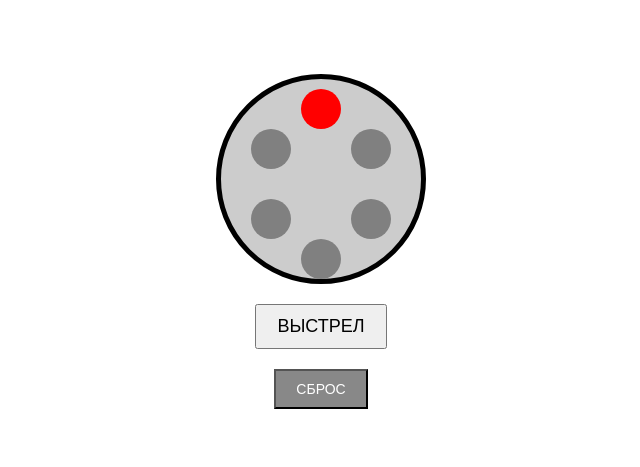
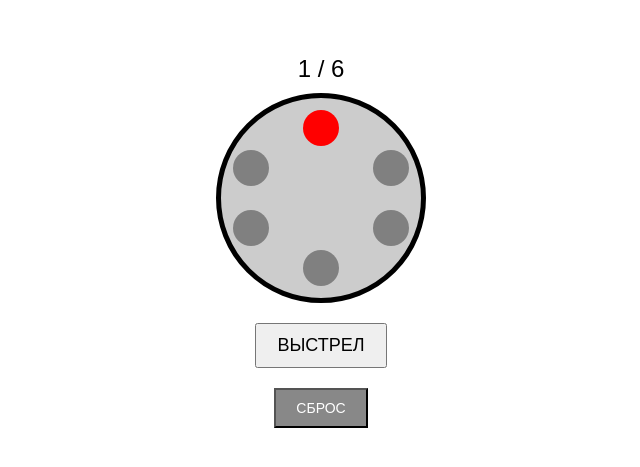
Before and after one commit to w1th3r1ngs/liars-bar, a plain HTML site: page ddddd.html in a window 1280 px wide. Shown: the part 159-626 px from the top of the page, without its empty margins (319-959 px from the left). Drawn offline with Linux system fonts and the light colour scheme.

Commit message:
Update ddddd.html

```diff
--- a/ddddd.html
+++ b/ddddd.html
@@ -15,6 +15,11 @@
             font-family: Arial, sans-serif;
             background-color: #fff;
         }
+        #revolver-container {
+            display: flex;
+            flex-direction: column;
+            align-items: center;
+        }
         #revolver {
             width: 200px;
             height: 200px;
@@ -25,29 +30,33 @@
             align-items: center;
             position: relative;
             background-color: #ccc;
+            margin-top: 10px;
         }
         .chamber {
             position: absolute;
-            width: 40px;
-            height: 40px;
+            width: 36px;
+            height: 36px;
             background-color: gray;
             border-radius: 50%;
         }
-        .red {
+        .active {
             background-color: red;
         }
-        #chamber1 { top: 10px; left: 80px; }
-        #chamber2 { top: 50px; left: 130px; }
-        #chamber3 { top: 120px; left: 130px; }
-        #chamber4 { top: 160px; left: 80px; }
-        #chamber5 { top: 120px; left: 30px; }
-        #chamber6 { top: 50px; left: 30px; }
-        #message {
+        #shot-counter {
+            font-size: 24px;
+            color: black;
+        }
+        #message, #no-shot-message {
             margin-top: 20px;
             font-size: 24px;
-            color: red;
             display: none;
             text-transform: uppercase;
+        }
+        #message {
+            color: red;
+        }
+        #no-shot-message {
+            color: black;
         }
         button {
             margin-top: 20px;
@@ -68,53 +77,100 @@
     </style>
 </head>
 <body>
-    <div id="revolver">
-        <div id="chamber1" class="chamber red"></div>
-        <div id="chamber2" class="chamber"></div>
-        <div id="chamber3" class="chamber"></div>
-        <div id="chamber4" class="chamber"></div>
-        <div id="chamber5" class="chamber"></div>
-        <div id="chamber6" class="chamber"></div>
+    <div id="revolver-container">
+        <div id="shot-counter">0 / 6</div>
+        <div id="revolver">
+            <div id="chamber1" class="chamber" style="top: 15%; left: 50%; transform: translate(-50%, -50%);"></div>
+            <div id="chamber2" class="chamber" style="top: 35%; left: 85%; transform: translate(-50%, -50%);"></div>
+            <div id="chamber3" class="chamber" style="top: 65%; left: 85%; transform: translate(-50%, -50%);"></div>
+            <div id="chamber4" class="chamber" style="top: 85%; left: 50%; transform: translate(-50%, -50%);"></div>
+            <div id="chamber5" class="chamber" style="top: 65%; left: 15%; transform: translate(-50%, -50%);"></div>
+            <div id="chamber6" class="chamber" style="top: 35%; left: 15%; transform: translate(-50%, -50%);"></div>
+        </div>
     </div>
     <button id="shoot">Выстрел</button>
     <button id="reset">Сброс</button>
     <div id="message">Ты умер!</div>
+    <div id="no-shot-message">Выстрела не было</div>
+
+    <!-- Звуковые файлы -->
+    <audio id="click-sound" src="click.mp3"></audio>
+    <audio id="shot-sound" src="shot.mp3"></audio>
 
     <script>
         const chambers = document.querySelectorAll('.chamber');
         const revolver = document.getElementById('revolver');
         const message = document.getElementById('message');
+        const noShotMessage = document.getElementById('no-shot-message');
         const shootButton = document.getElementById('shoot');
         const resetButton = document.getElementById('reset');
+        const shotCounter = document.getElementById('shot-counter');
+        const clickSound = document.getElementById('click-sound');
+        const shotSound = document.getElementById('shot-sound');
 
-        let bullets = 1; // Изначально 1 патрон
-        let maxBullets = 6; // Всего 6 патронов
+        let currentShot = 0;
+        let fatalShot;
 
         function getRandomInt(max) {
             return Math.floor(Math.random() * max);
         }
 
-        function updateChambers() {
+        function setFatalShot() {
+            fatalShot = getRandomInt(6); // Случайный "убивающий" выстрел от 0 до 5
+            console.log("Смертельный выстрел будет на позиции:", fatalShot + 1); // Для отладки
+        }
+
+        function updateChamberHighlight() {
             chambers.forEach((chamber, index) => {
-                if (index < bullets) {
-                    chamber.classList.add('red');
-                } else {
-                    chamber.classList.remove('red');
-                }
+                chamber.classList.toggle('active', index === currentShot);
             });
         }
 
-        function handleShoot() {
-            if (bullets <= maxBullets) {
-                const chamberPosition = getRandomInt(6); // Случайная камора
-                console.log("Позиция патрона:", chamberPosition);
+        function updateShotCounter() {
+            shotCounter.textContent = `${currentShot + 1} / 6`;
+        }
 
-                if (chamberPosition < bullets) {
-                    // Выстрел - игрок "умер"
+        shootButton.addEventListener('click', () => {
+            shootButton.disabled = true; // Блокируем кнопку на время задержки
+
+            setTimeout(() => {
+                if (currentShot === fatalShot) {
+                    // Звук выстрела
+                    shotSound.play();
+
+                    // Игрок "умер"
                     revolver.classList.add('dead');
-                    shootButton.disabled = true; // Блокировка кнопки "Выстрел"
-                    setTimeout(() => {
-                        message.style.display = 'block';
-                    }, 1000); // Задержка в 1 секунду
+                    message.style.display = 'block';
                 } else {
-                    // Увеличиваем количество патронов
+                    // Звук щелчка
+                    clickSound.play();
+
+                    noShotMessage.style.display = 'block'; // Показываем надпись "Выстрела не было"
+                    setTimeout(() => noShotMessage.style.display = 'none', 2000); // Прячем надпись через 2 секунды
+
+                    currentShot++;
+                    updateChamberHighlight();
+                    updateShotCounter();
+                }
+                shootButton.disabled = false; // Разблокируем кнопку
+            }, 5000); // Задержка 5 секунд
+        });
+
+        resetButton.addEventListener('click', () => {
+            // Сброс игры
+            currentShot = 0;
+            setFatalShot();
+            revolver.classList.remove('dead');
+            message.style.display = 'none';
+            shootButton.disabled = false;
+            updateChamberHighlight();
+            updateShotCounter();
+        });
+
+        // Установка начального "убивающего" выстрела при загрузке страницы
+        setFatalShot();
+        updateChamberHighlight();
+        updateShotCounter();
+    </script>
+</body>
+</html>
```
